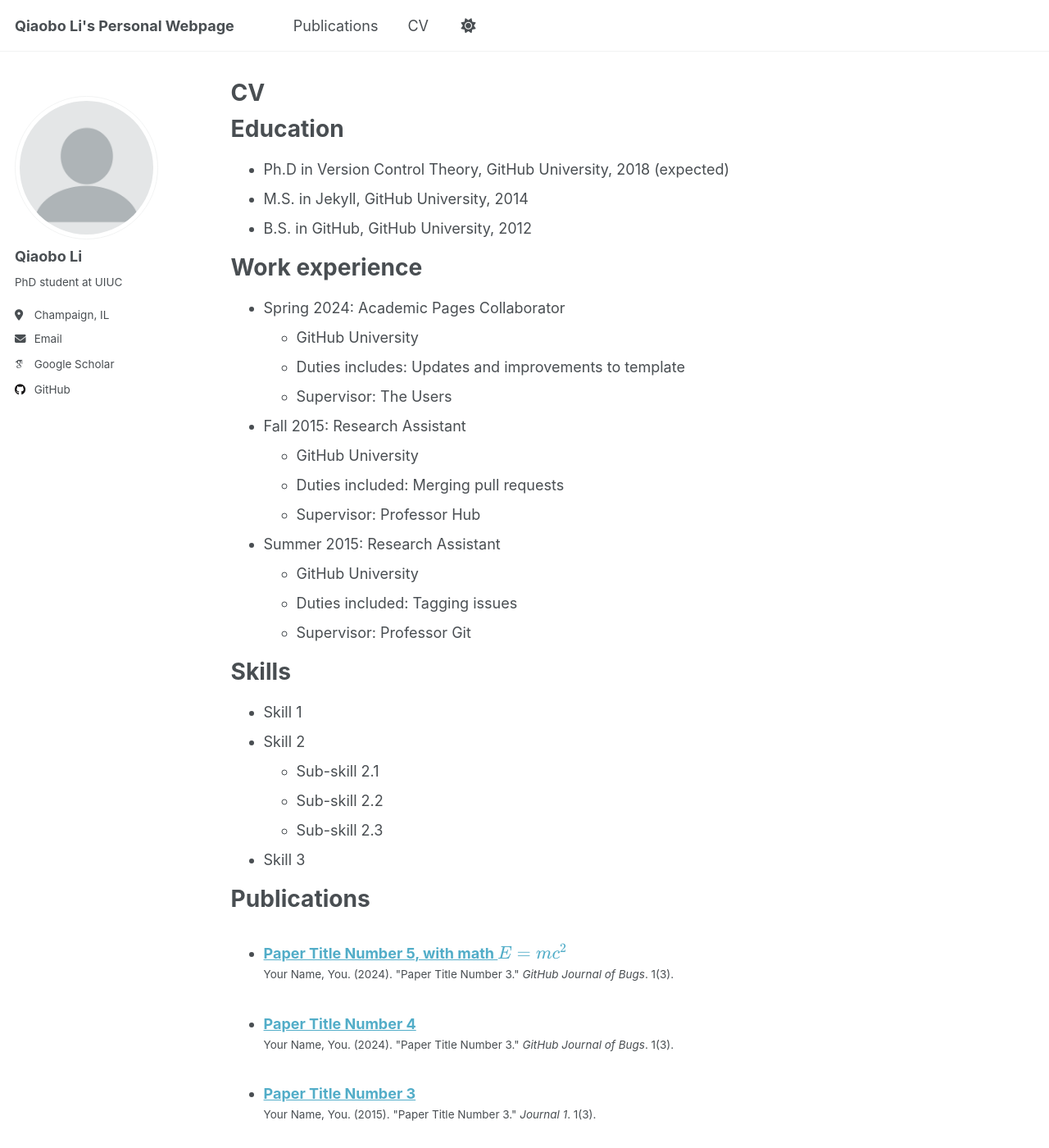
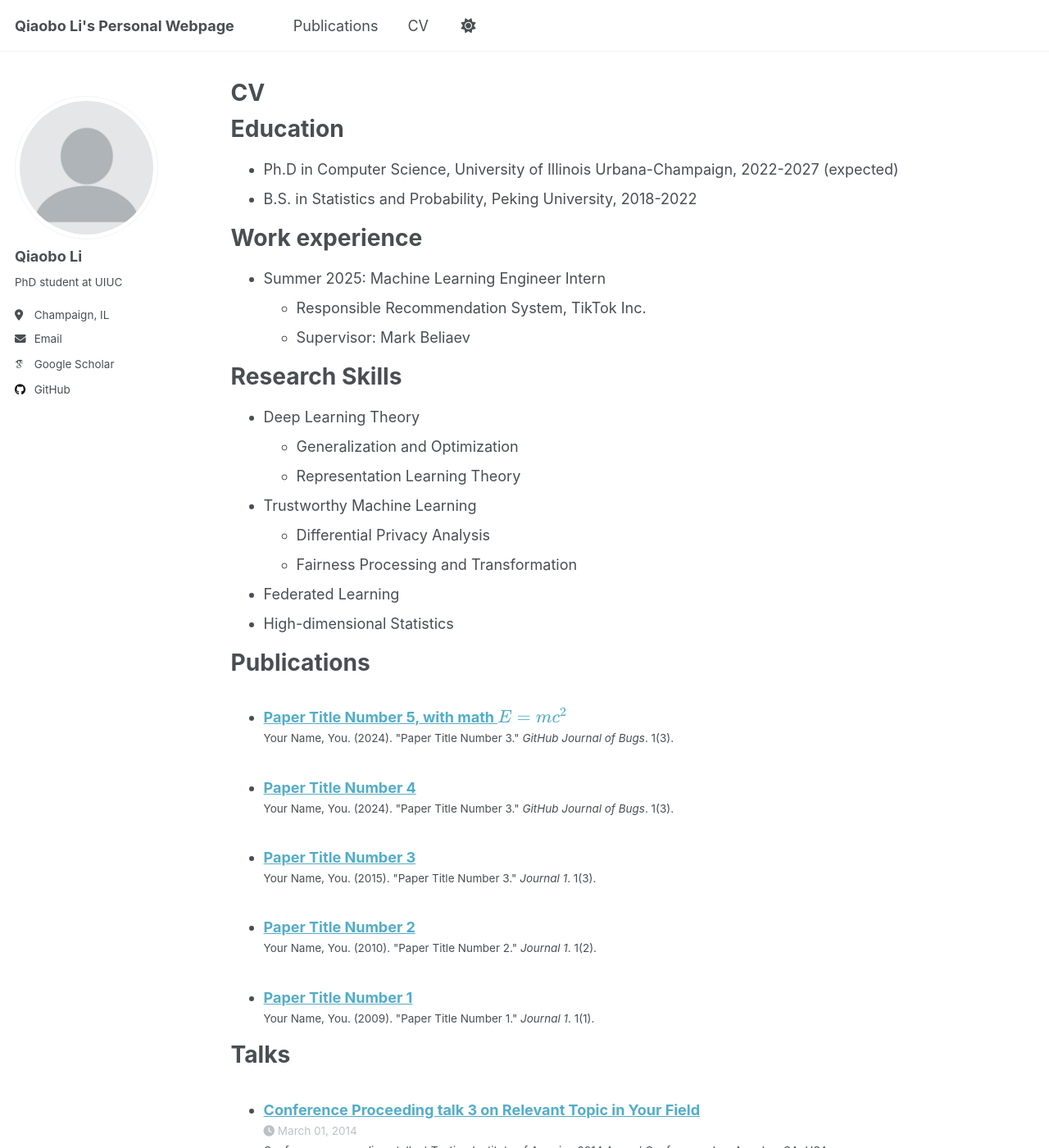
Before and after one commit to JoyceLi0729/joyceli0729.github.io, a Jekyll site: the page built from _pages/cv.md, in a window 1280 px wide and 1400 px high. Shown: the whole window at 82% size. Built offline with Jekyll 4.4.1, drawn with Linux system fonts in a browser that asks for light colours; some web fonts are replaced; a script that is not in the unit is left out; some of the changed text lies outside the part shown.

Commit message:
Update cv.md

```diff
--- a/_pages/cv.md
+++ b/_pages/cv.md
@@ -11,35 +11,25 @@ redirect_from:
 
 Education
 ======
-* Ph.D in Version Control Theory, GitHub University, 2018 (expected)
-* M.S. in Jekyll, GitHub University, 2014
-* B.S. in GitHub, GitHub University, 2012
+* Ph.D in Computer Science, University of Illinois Urbana-Champaign, 2022-2027 (expected)
+* B.S. in Statistics and Probability, Peking University, 2018-2022
 
 Work experience
 ======
-* Spring 2024: Academic Pages Collaborator
-  * GitHub University
-  * Duties includes: Updates and improvements to template
-  * Supervisor: The Users
+* Summer 2025: Machine Learning Engineer Intern
+  * Responsible Recommendation System, TikTok Inc.
+  * Supervisor: Mark Beliaev
 
-* Fall 2015: Research Assistant
-  * GitHub University
-  * Duties included: Merging pull requests
-  * Supervisor: Professor Hub
-
-* Summer 2015: Research Assistant
-  * GitHub University
-  * Duties included: Tagging issues
-  * Supervisor: Professor Git
-
-Skills
+Research Skills
 ======
-* Skill 1
-* Skill 2
-  * Sub-skill 2.1
-  * Sub-skill 2.2
-  * Sub-skill 2.3
-* Skill 3
+* Deep Learning Theory
+  * Generalization and Optimization
+  * Representation Learning Theory
+* Trustworthy Machine Learning
+  * Differential Privacy Analysis
+  * Fairness Processing and Transformation
+* Federated Learning
+* High-dimensional Statistics
 
 Publications
 ======
@@ -55,10 +45,10 @@ Talks
 
 Teaching
 ======
-  <ul>{% for post in site.teaching reversed %}
-    {% include archive-single-cv.html %}
-  {% endfor %}</ul>
+* Teaching Assistant for CS 307 Modeling and Learning in Data Science, Fall 2025
+* Teaching Assistant for CS 361 Probability & Statistics for Computer Science, Spring 2024-Spring 2025
+* Teaching Assistant for CS 446 Machine Learning, Fall 2023
 
-Service and leadership
+Service
 ======
-* Currently signed in to 43 different slack teams
+* Reviewer at Neurips, ICLR
```
